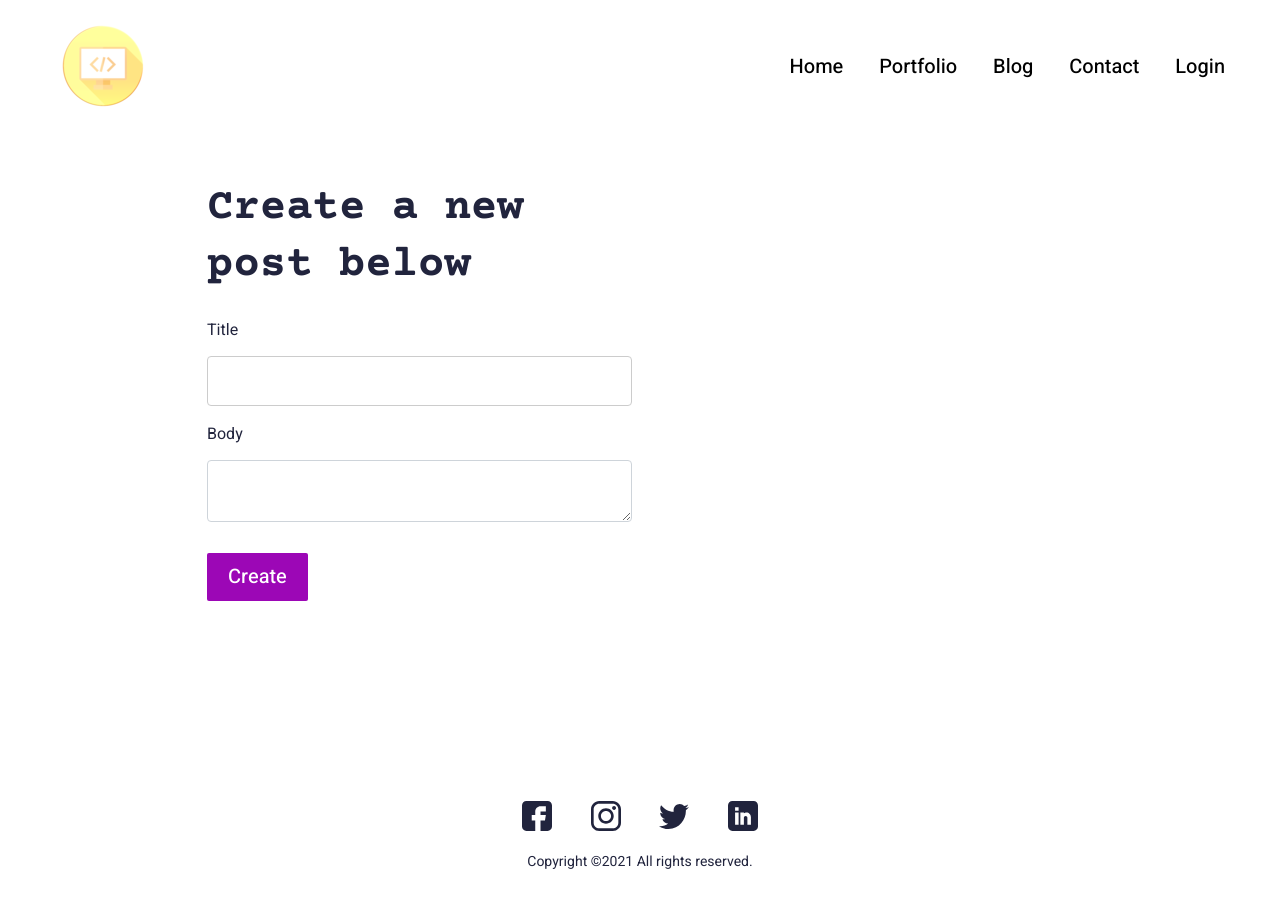
After one commit to OlegRemizoff/digital_resume, a Flask app: page /blog/create in a window 1280 px wide. The commit adds this page. Run offline with Flask 2, Linux system fonts and the light colour scheme; some libraries are stand-ins or nearby versions.

Commit message:
post create have been started

```diff
--- /dev/null
+++ b/app/forms.py
@@ -0,0 +1,6 @@
+from wtforms import Form, StringField, TextAreaField
+
+
+class PostForm(Form):
+    title = StringField()
+    body = TextAreaField()
--- a/app/templates/blog/blog.html
+++ b/app/templates/blog/blog.html
@@ -10,11 +10,12 @@
         <div class="row g-4 g-md-3  align-items-center">
           <div class="col-md-6">
             <div class="bannerContent">
-              <h1 class="xlTitle pb-md-3">See my recent blogs below</h1>
+              <h1 class="xlTitle pb-md-3">See my recent blogs below<br>
+                <a href="{{ url_for('create_post') }}"> Add new +</a></h1>
             </div>
             <form class="d-flex" role="search", method="GET">
               <input class="form-control me-2" type="search" placeholder="Search" aria-label="Search" name="q" value="{{ request.args.get('q', '') }}">
-              <button class="btn btn-outline-warning" type="submit">Search</button>
+              <button class="btn btnOutline" type="submit">Search</button>
             </form>
           </div>
         </div>
--- /dev/null
+++ b/app/templates/blog/create_post.html
@@ -0,0 +1,43 @@
+{% extends 'base.html' %}
+
+{% block title %} Create post {% endblock %}
+
+{% block content %}
+
+
+
+
+
+
+
+<section>
+    <div class="innerPageBannerCol">
+      <div class="container">
+        <div class="row g-4 g-md-3  align-items-center">
+          <div class="col-md-6">
+            <div class="bannerContent">
+              <h1 class="xlTitle pb-md-3">Create a new post below</h1>
+            </div>
+            <form action="{{ url_for('create_post') }}" method="POST">
+                <div class="form-group">
+                  {% for field in form %}
+                  {{ field.label(class="form-label") }}
+                  {{ field(class="form-control") }}
+                  {% endfor %}
+                  <button type="submit" class="btn btnPrimary" style="margin-top: 15px;">Create</button>
+                </div>
+              </form>
+          </div>
+        </div>
+      </div>
+    </div>
+  </section>
+
+
+
+
+
+
+
+
+{% endblock content %}
--- a/app/views.py
+++ b/app/views.py
@@ -1,11 +1,11 @@
 from flask import render_template, request
 from app.models import Skill, Post
+from app.forms import PostForm
 from flask_admin import  AdminIndexView, expose
 from flask_security import login_required
 
+
 from app import app
-
-
 
 
 
@@ -14,6 +14,12 @@ class DashboardView(AdminIndexView):
 	@login_required
 	def index(self):
 	   return self.render('admin/dashboard.html')
+
+
+@app.route('/blog/create')
+def create_post():
+	form = PostForm()
+	return render_template('blog/create_post.html', form=form)
 
 
 @app.route('/')
```
